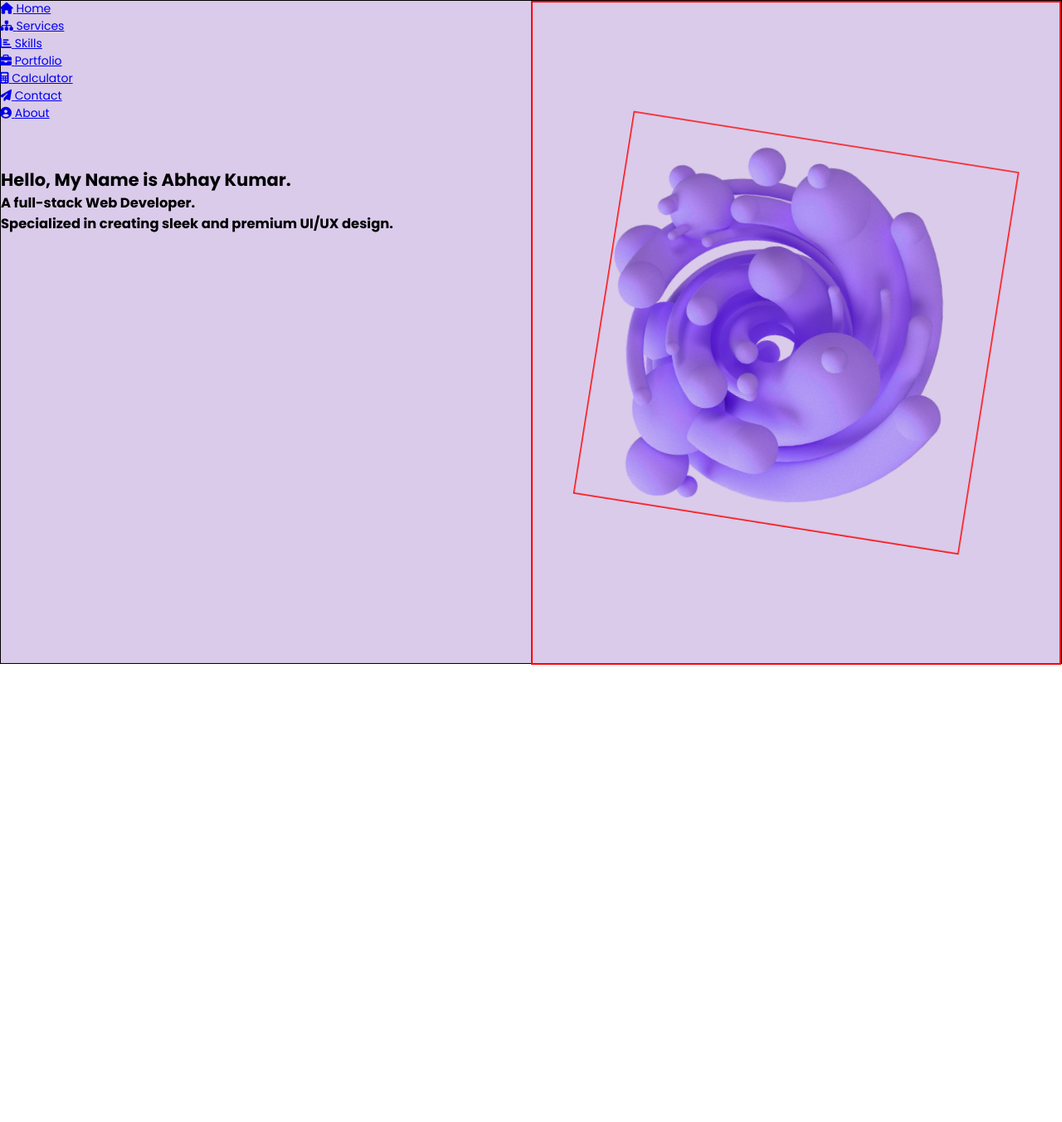
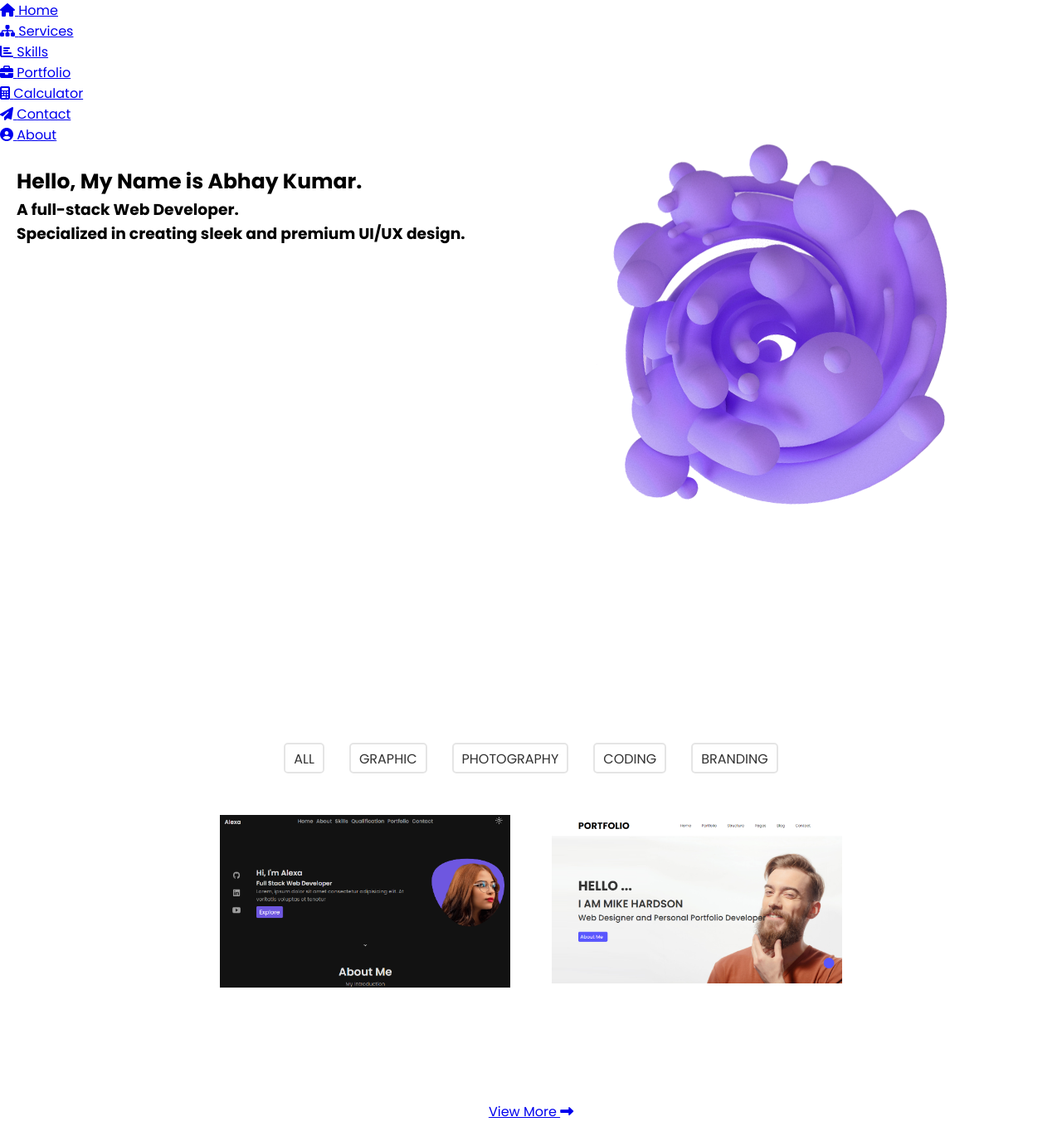
Before and after one commit to abhayrobotics/abhayrobotics.old, a plain HTML site: page index.html in a window 1280 px wide. Shown: the whole page at 83% size. Before the commit the page ends 801 px from the top, so only its background shows below. Drawn offline with Linux system fonts and the light colour scheme.

Commit message:
portfolio section trasferred to home page

```diff
--- a/asset/css/style.css
+++ b/asset/css/style.css
@@ -7,6 +7,7 @@
     --color-p : #f03c72;
     --color-p : #ffc000 ;
     --color-p : #dacbea;
+    --color-p : #fff;
     /** Secondary Color */
     --color-s1 : #fff;
 
@@ -18,6 +19,10 @@
     --font-fam2: "open-sans";
     --icon-size : 30px;
 
+    /**========== Font and typography ==========*/
+    /* .5rem = 8rem, 1rem = 16rem, 1.5rem = 24rem ... */
+    --font-p: 14rem;
+    --font-h3: 16rem;
     /* **** custom variable */
     --3d-size: 0.6;
 }
@@ -31,10 +36,13 @@
     scroll-behavior: smooth;
 
 }
+html{
+    font-size: 1px;
+}
 body{
     position: relative;
-    font-size: 14px;
-    overflow: hidden;
+    font-size: 16rem;
+    /* overflow: hidden; */
 }
 
 /*************************** Table of contents */
@@ -64,7 +72,7 @@ header{
     background-color: var(--color-p);
     display: flex;
     flex-wrap: wrap;
-    border: 1px solid black;
+    /* border: 1px solid black; */
     width: 100%;
     height: 100vh;
 
@@ -72,8 +80,12 @@ header{
 }
 .hero-text{
     padding-top: 200px;
+    padding-left: 20px;
     width: 50%;
     height: 100vh;
+}
+.hero-text h1{
+    font-size: 25px;
 }
 .hero-img{
     position: relative;
@@ -82,8 +94,8 @@ header{
     width: 50%;
     display: flex;
     flex-direction: column;
-    overflow-y: hidden;
-      border: 2px solid red;
+    overflow: hidden;
+      /* border: 2px solid red; */
       justify-content: center;
     align-content: center;
 }
@@ -99,7 +111,7 @@ header{
     animation-delay: 0.5s;
 
 
-    border: 2px solid red;
+    /* border: 2px solid red; */
 
 
 }
@@ -125,3 +137,8 @@ header{
         transform: rotate(-360deg) scale(var(--3d-size));
  }
 }
+
+/* Extra tools */
+.pad-t-80{
+    padding-top: 80px;
+}
--- a/index.html
+++ b/index.html
@@ -10,6 +10,7 @@
     <script src="https://kit.fontawesome.com/4e87116ff3.js" crossorigin="anonymous"></script>
 
     <!-- * css -->
+    <link rel="stylesheet" href="./asset/css/portfolio.css">
     <link rel="stylesheet" href="./asset/css/style.css">
 </head>
 <body>
@@ -35,7 +36,7 @@
                     </a>
                  </li>
                 <li class="menu-item">
-                    <a href="./webpage/portfolio.html">
+                    <a href="#portfolio">
                         <i class="fa fa-briefcase"></i> <span>Portfolio</span>
                     </a>
                  </li>
@@ -76,7 +77,146 @@
 
     </section>
 
+    <!-- ** Portfolio Section-->
+    <section id="portfolio">
+        <section class="photo-section pad-t-80">
 
-    <div class="page"></div>
+            <!-- *filter Buttons -->
+            <div class="filter-cat">
+                <ul>
+                    <li class="filter active" id="filter " onclick="filterOut('All')">All</li>
+                    <li class="filter " onclick="filterOut('Graphic')">Graphic</li>
+                    <li class="filter" onclick="filterOut('Photography')">Photography</li>
+                    <li class="filter" onclick="filterOut('Coding')">Coding</li>
+                    <li class="filter " onclick="filterOut('Branding')">Branding</li>
+                </ul>
+            </div>
+            <!-- * All photos -->
+            <div class="photos">
+                <div class="img">
+                    <a href="./project/project_1/index.html">
+                    <img class="filter_img Photography  project_img" src="./asset/img/alexa.png" alt="">
+                    <!-- <div class="img-desc">
+                        <h2>Project Title</h2>
+                        <h3 class="btn">Client Name</h3>
+                    </div> -->
+                    </a>
+
+                </div>
+                <div class="img">
+                    <a href="./project/project_2/index.html">
+                    <img class="filter_img Coding " src="./asset/img/portfolio.png" alt="">
+                    <!-- <div class="img-desc">
+                        <h2>Project Title</h2>
+                        <h3 class="btn">Client Name</h3>
+                    </div> -->
+                    </a>
+                </div>
+                <!-- <div class="img">
+                    <img class="filter_img Graphic " src="../asset/img/alexa.png" alt="">
+                    <div class="img-desc">
+                        <h2>Project Title</h2>
+                        <h3 class="btn">Client Name</h3>
+                    </div>
+                </div> -->
+                <!-- <div class="img">
+                    <img class="filter_img Photography " src="./img/4.jpg" alt="">
+                    <div class="img-desc">
+                        <h2>Project Title</h2>
+                        <h3 class="btn">Client Name</h3>
+                    </div>
+                </div>
+                <div class="img">
+                    <img class="filter_img Coding " src="./img/1.jpg" alt="">
+                    <div class="img-desc">
+                        <h2>Project Title</h2>
+                        <h3 class="btn">Client Name</h3>
+                    </div>
+                </div>
+                <div class="img">
+                    <img class="filter_img Branding " src="./img/6.jpg" alt="">
+                    <div class="img-desc">
+                        <h2>Project Title</h2>
+                        <h3 class="btn">Client Name</h3>
+                    </div>
+                </div>
+                <div class="img">
+                    <img class="filter_img Graphic " src="./img/7.jpg" alt="">
+                    <div class="img-desc">
+                        <h2>Project Title</h2>
+                        <h3 class="btn">Client Name</h3>
+                    </div>
+                </div>
+                <div class="img">
+                    <img class="filter_img Photography " src="./img/8.jpg" alt="">
+                    <div class="img-desc">
+                        <h2>Project Title</h2>
+                        <h3 class="btn">Client Name</h3>
+                    </div>
+                </div> -->
+
+            </div>
+            <div class="btn pad-t-80"><a href="#"> View More <i class="fa fa-long-arrow-right"></i></a></div>
+
+        </section>
+    </section>
+
+
+   <!-- ? JAVASCRIPT -->
+    <!-- **photo sectiom filter -->
+    <script>
+
+        function filterOut(cat){
+
+        //* getting all elements having class +filter_img
+        let filter_cat =document.getElementsByClassName('filter_img')
+        // console.log(filter_cat)
+
+        // * running loop for every element
+        for(i=0;i<filter_cat.length;i++){
+
+            //* hide all elements
+            filter_cat[i].style.display="none";
+
+            let array_class
+            array_class = filter_cat[i].className.split(" ");
+
+
+            // *getting each class of 1 DOM element
+            for(j=0;j<array_class.length;j++){
+
+                // *if class matches to filteres category, show
+                if(array_class[j]===cat){
+                    filter_cat[i].style.display="inline-block"
+                }
+
+                // * Show all elements
+                if(cat=="All"){
+                    filter_cat[i].style.display="block"
+                }
+            }
+
+        }
+        // *Filter button color
+        let filter_button =document.getElementsByClassName('filter')
+
+        // loop through all elements
+        for(i=0;i<filter_button.length;i++){
+
+            // *remove underline from all category button
+            filter_button[i].classList.remove('active')
+
+            let capitalize_catefgory =capitalize1(filter_button[i].innerText)
+            if(capitalize_catefgory == cat){
+
+                console.log(capitalize_catefgory,cat)
+                filter_button[i].classList.add('active')
+            }
+
+        }
+        }
+            </script>
+
+
 </body>
 </html>
```
Also changed, not shown: webpage/portfolio.html (deleted, +0 -155 lines).
